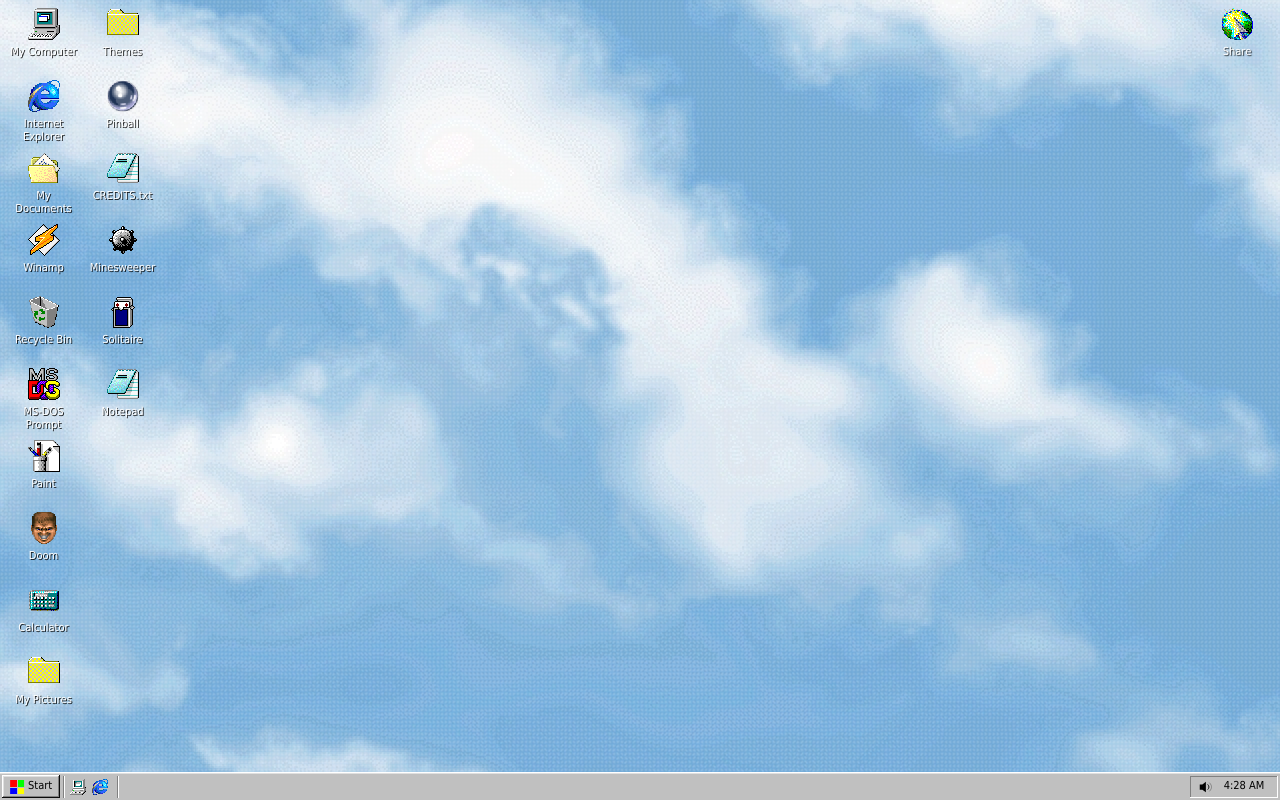
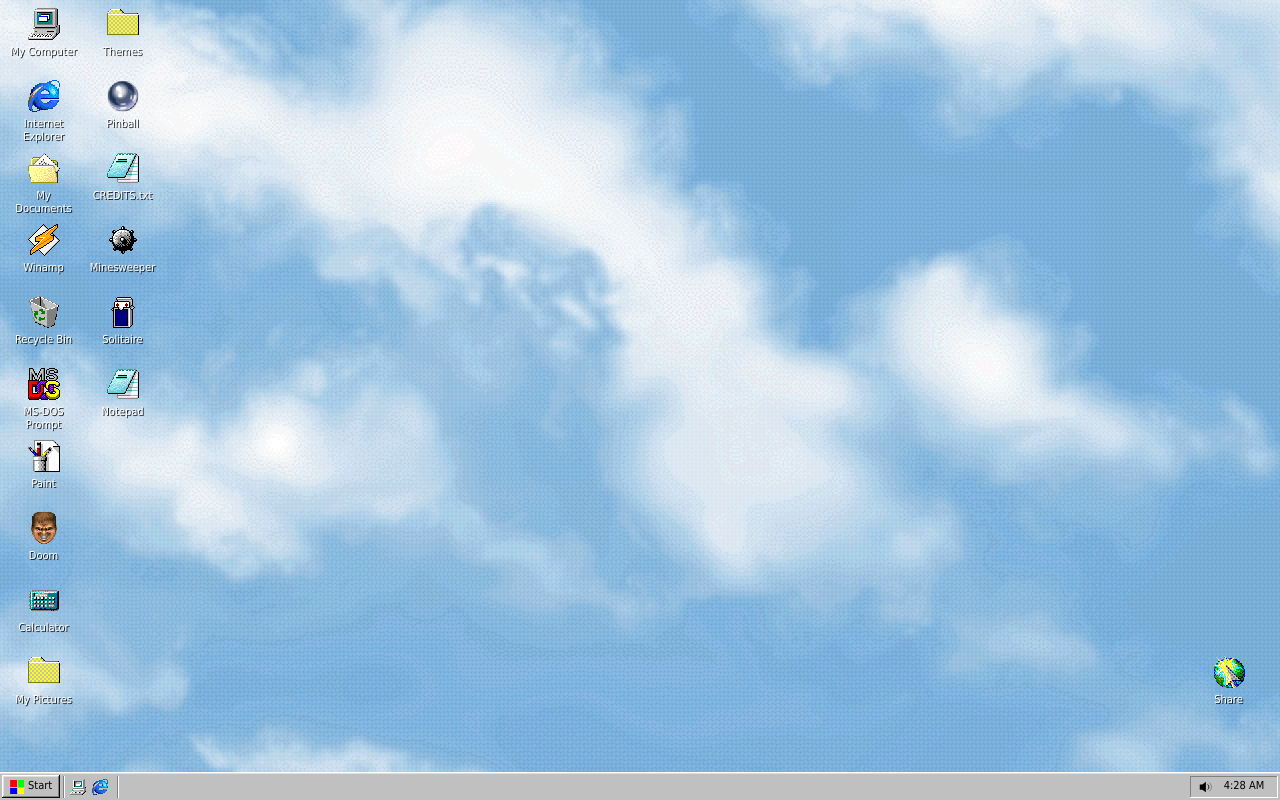
Before and after one commit to madeburo/wsboot, a Next.js app: page / in a window 1280 px wide. Built offline with nearby package versions, Linux system fonts and the light colour scheme; a web font is replaced by a local one.

Commit message:
1.5.4: minor ui improvements

```diff
--- a/components/desktop/CornerWidget.tsx
+++ /dev/null
@@ -1,58 +0,0 @@
-"use client";
-
-import { useRef, useState } from "react";
-
-type Props = {
-  onShare: () => void;
-};
-
-export function CornerWidget({ onShare }: Props) {
-  const [selected, setSelected] = useState(false);
-  const lastClick = useRef(0);
-
-  const handleClick = (e: React.MouseEvent) => {
-    e.stopPropagation();
-    const now = Date.now();
-    if (now - lastClick.current < 400) {
-      onShare();
-      setSelected(false);
-    } else {
-      setSelected(true);
-    }
-    lastClick.current = now;
-  };
-
-  return (
-    <button
-      className="fixed top-2 right-2 z-3500 flex h-[68px] w-[75px] flex-col items-center justify-start gap-[2px] p-[2px] text-white focus:outline-none cursor-default"
-      onClick={handleClick}
-      onBlur={() => setSelected(false)}
-      title="Share WSBoot"
-      aria-label="Share WSBoot"
-    >
-      <span
-        className="flex items-center justify-center p-[2px]"
-        style={selected ? { background: "rgba(0, 0, 128, 0.4)" } : undefined}
-      >
-        <img
-          src="/share.png"
-          alt=""
-          width={32}
-          height={32}
-          draggable={false}
-          style={{ imageRendering: "pixelated" }}
-        />
-      </span>
-      <span
-        className={`max-w-[72px] break-words text-center text-[11px] leading-[13px] px-[2px] py-[1px] ${
-          selected
-            ? "bg-[#000080] text-white outline outline-1 outline-dotted outline-white"
-            : "text-white"
-        }`}
-        style={{ textShadow: selected ? "none" : "1px 1px 1px rgba(0,0,0,0.8)" }}
-      >
-        Share
-      </span>
-    </button>
-  );
-}
--- a/components/desktop/Desktop.tsx
+++ b/components/desktop/Desktop.tsx
@@ -28,7 +28,6 @@
 import { DefragWindow } from "@/components/windows/DefragWindow";
 import { ShutDownOverlay } from "@/components/windows/ShutDownOverlay";
 import { ScreensaverOverlay } from "@/components/screensavers/ScreensaverOverlay";
-import { CornerWidget } from "./CornerWidget";
 import { useDoubleClick } from "@/hooks/useDoubleClick";
 import { useScreensaver } from "@/hooks/useScreensaver";
 import { useSound } from "@/hooks/useSound";
@@ -62,9 +61,21 @@
 
 function iconGridPositions(ids: string[]) {
   const availableHeight = typeof window === "undefined" ? 740 : window.innerHeight - TASKBAR_HEIGHT - DESKTOP_PADDING * 2;
+  const availableWidth = typeof window === "undefined" ? 1024 : window.innerWidth - DESKTOP_PADDING * 2;
   const rows = Math.max(1, Math.floor(availableHeight / ICON_STEP_Y));
+  const maxCols = Math.max(1, Math.floor(availableWidth / ICON_STEP_X));
   return Object.fromEntries(
     ids.map((id, index) => {
+      // Place "share" icon at bottom-right
+      if (id === "share") {
+        return [
+          id,
+          {
+            x: DESKTOP_PADDING + (maxCols - 1) * ICON_STEP_X,
+            y: DESKTOP_PADDING + (rows - 1) * ICON_STEP_Y,
+          },
+        ];
+      }
       const column = Math.floor(index / rows);
       const row = index % rows;
       return [
@@ -397,9 +408,6 @@
       }}
     >
       <div className="relative h-[calc(100vh-28px)]">
-        {/* Corner share widget */}
-        <CornerWidget onShare={() => openWindow("share")} />
-
         {desktopIcons.map((icon) => (
           <DesktopIcon
             key={icon.id}
--- a/components/windows/AboutWindow.tsx
+++ b/components/windows/AboutWindow.tsx
@@ -10,11 +10,14 @@
       <MenuBar onHelp={() => notify("This app has performed exactly as expected.")} />
       <div className="flex min-h-0 flex-1 gap-4 overflow-auto">
         <div className="win-bevel-inset flex h-32 w-32 shrink-0 items-center justify-center bg-[#d8d8d8]">
-          <div className="grid h-24 w-24 grid-cols-4 gap-1">
-            {Array.from({ length: 16 }).map((_, index) => (
-              <span key={index} className={index % 3 === 0 ? "bg-[#000080]" : index % 2 ? "bg-[#ffe0bd]" : "bg-[#c0c0c0]"} />
-            ))}
-          </div>
+          <img
+            src="/user.png"
+            alt="About"
+            width={48}
+            height={48}
+            draggable={false}
+            style={{ imageRendering: "pixelated" }}
+          />
         </div>
         <div className="space-y-3">
           <div className="flex items-center gap-2">
@@ -31,11 +34,24 @@
           </section>
           <section>
             <h3 className="font-bold">Tech stack</h3>
-            <p>TypeScript, React, Next.js, Postgres, Node, LLM APIs, design systems, and a suspicious amount of debugging.</p>
+            <p>Specialized in: Python · FastAPI · TypeScript · NestJS · PostgreSQL · ClickHouse · Kafka · AWS · LLM workflows</p>
           </section>
           <section>
             <h3 className="font-bold">Current focus</h3>
             <p>Shipping humane AI workflows and interfaces that invite deep work instead of more tabs.</p>
+          </section>
+          <section>
+            <h3 className="font-bold">Connect</h3>
+            <p>
+              <a
+                href="https://www.linkedin.com/in/mirzabekov/"
+                target="_blank"
+                rel="noopener noreferrer"
+                className="text-[#0000ff] underline hover:text-[#ff0000]"
+              >
+                LinkedIn — linkedin.com/in/mirzabekov
+              </a>
+            </p>
           </section>
         </div>
       </div>
--- a/lib/windows.ts
+++ b/lib/windows.ts
@@ -108,4 +108,5 @@
   { id: "minesweeper", label: "Minesweeper", icon: "mine", windowId: "games" },
   { id: "solitaire", label: "Solitaire", icon: "cards", windowId: "games" },
   { id: "notepad", label: "Notepad", icon: "notepad", windowId: "about" },
+  { id: "share", label: "Share", icon: "share", windowId: "share" },
 ];
--- a/package.json
+++ b/package.json
@@ -1,6 +1,6 @@
 {
   "name": "wsboot",
-  "version": "1.5.3",
+  "version": "1.5.4",
   "private": true,
   "description": "A retro web desktop booting in browser.",
   "scripts": {
```
Also changed, not shown: public/icons/share.png (added), public/user.png (added).
